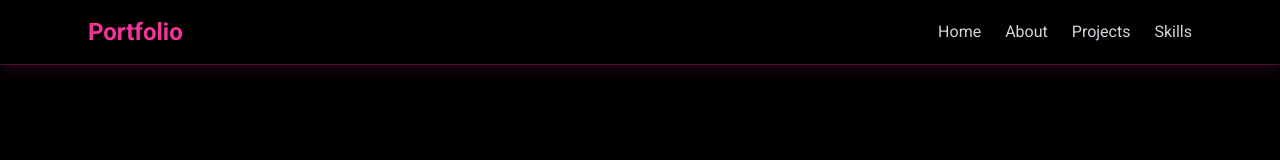
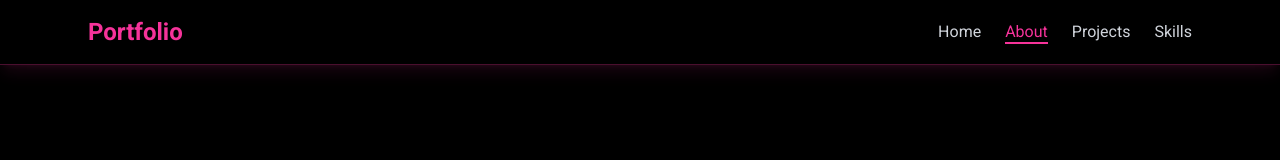
Before and after one commit to swathipurnachandra/Portfolio, a Next.js app: page /about in a window 1280 px wide. Shown: the top 160 px of the page. Built offline with nearby package versions, Linux system fonts and the light colour scheme.

Commit message:
Added user-client to detect current page

```diff
--- a/src/components/Navigation.js
+++ b/src/components/Navigation.js
@@ -1,6 +1,10 @@
+'use client';
 import Link from 'next/link';
+import { usePathname } from 'next/navigation';
 
 export default function Navigation() {
+    const pathname = usePathname();
+
     return (
         <nav className="sticky top-0 w-full bg-black/90 backdrop-blur-md z-50 border-b border-pink-500/30 shadow-lg shadow-pink-500/10">
             <div className="max-w-6xl mx-auto px-4 sm:px-6 py-3 sm:py-4">
@@ -12,21 +16,21 @@ export default function Navigation() {
                         </h1>
                     </Link>
                     <div className="flex gap-3 sm:gap-4 md:gap-6">
-                        <Link href="/" className="relative text-gray-300 hover:text-pink-500 transition-all group text-sm sm:text-base">
+                        <Link href="/" className={`relative transition-all group text-sm sm:text-base ${pathname === '/' ? 'text-pink-500' : 'text-gray-300 hover:text-pink-500'}`}>
                             <span className="relative z-10">Home</span>
-                            <span className="absolute bottom-0 left-0 w-0 h-0.5 bg-pink-500 group-hover:w-full transition-all duration-300"></span>
+                            <span className={`absolute bottom-0 left-0 h-0.5 bg-pink-500 transition-all duration-300 ${pathname === '/' ? 'w-full' : 'w-0 group-hover:w-full'}`}></span>
                         </Link>
-                        <Link href="/about" className="relative text-gray-300 hover:text-pink-500 transition-all group text-sm sm:text-base">
+                        <Link href="/about" className={`relative transition-all group text-sm sm:text-base ${pathname === '/about' ? 'text-pink-500' : 'text-gray-300 hover:text-pink-500'}`}>
                             <span className="relative z-10">About</span>
-                            <span className="absolute bottom-0 left-0 w-0 h-0.5 bg-pink-500 group-hover:w-full transition-all duration-300"></span>
+                            <span className={`absolute bottom-0 left-0 h-0.5 bg-pink-500 transition-all duration-300 ${pathname === '/about' ? 'w-full' : 'w-0 group-hover:w-full'}`}></span>
                         </Link>
-                        <Link href="/projects" className="relative text-gray-300 hover:text-pink-500 transition-all group text-sm sm:text-base">
+                        <Link href="/projects" className={`relative transition-all group text-sm sm:text-base ${pathname === '/projects' ? 'text-pink-500' : 'text-gray-300 hover:text-pink-500'}`}>
                             <span className="relative z-10">Projects</span>
-                            <span className="absolute bottom-0 left-0 w-0 h-0.5 bg-pink-500 group-hover:w-full transition-all duration-300"></span>
+                            <span className={`absolute bottom-0 left-0 h-0.5 bg-pink-500 transition-all duration-300 ${pathname === '/projects' ? 'w-full' : 'w-0 group-hover:w-full'}`}></span>
                         </Link>
-                        <Link href="/skills" className="relative text-gray-300 hover:text-pink-500 transition-all group text-sm sm:text-base">
+                        <Link href="/skills" className={`relative transition-all group text-sm sm:text-base ${pathname === '/skills' ? 'text-pink-500' : 'text-gray-300 hover:text-pink-500'}`}>
                             <span className="relative z-10">Skills</span>
-                            <span className="absolute bottom-0 left-0 w-0 h-0.5 bg-pink-500 group-hover:w-full transition-all duration-300"></span>
+                            <span className={`absolute bottom-0 left-0 h-0.5 bg-pink-500 transition-all duration-300 ${pathname === '/skills' ? 'w-full' : 'w-0 group-hover:w-full'}`}></span>
                         </Link>
                     </div>
                 </div>
```
